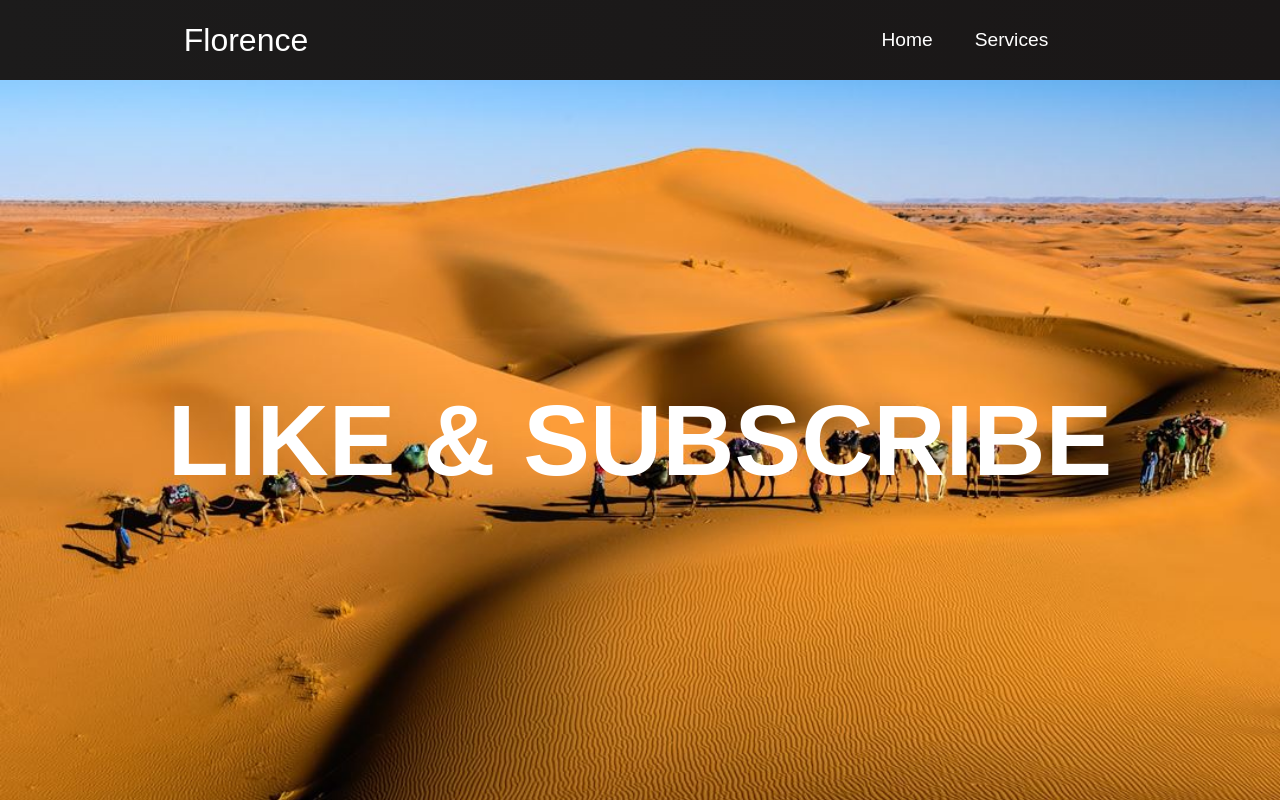
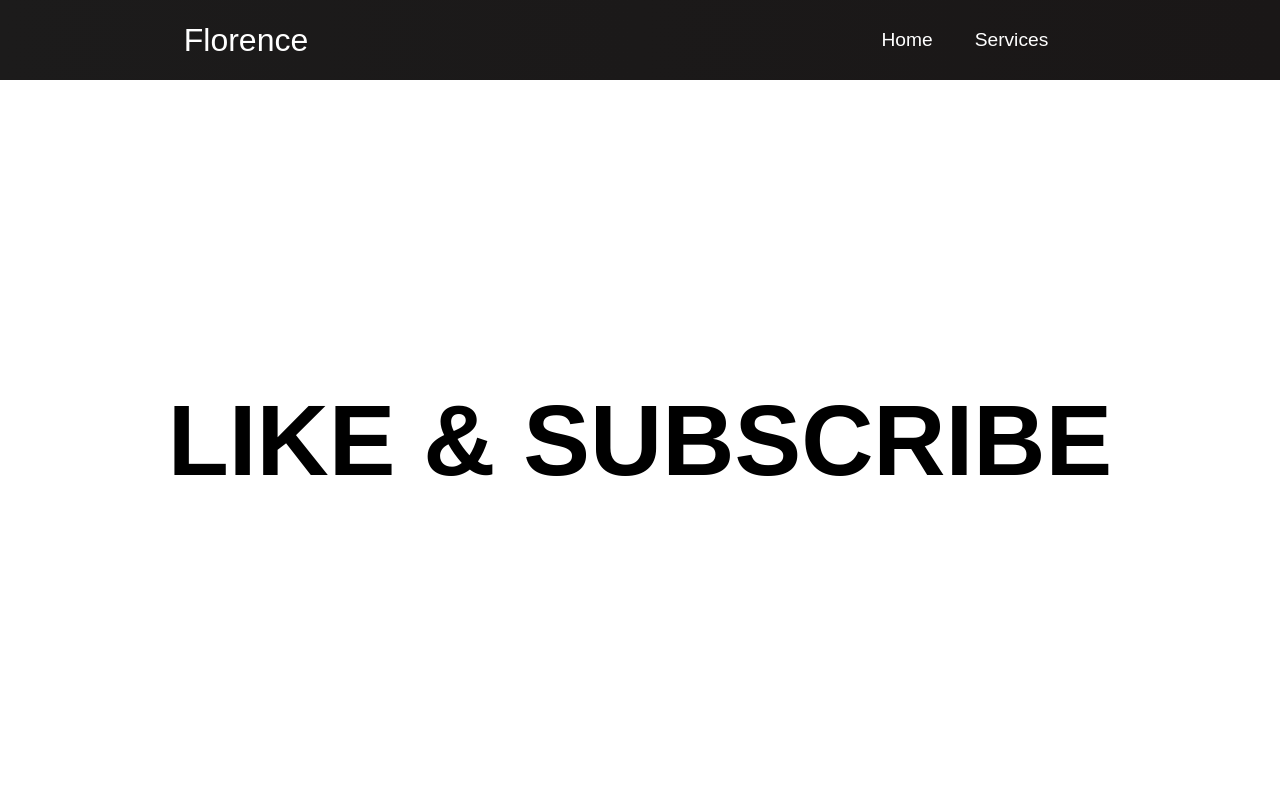
Before and after one commit to gerald-apm/florence-frontend, a React (Create React App) app: page /sign-up in a window 1280 px wide. Built offline with nearby package versions, Linux system fonts and the light colour scheme.

Commit message:
adding preload images

```diff
--- a/public/index.html
+++ b/public/index.html
@@ -86,6 +86,10 @@
     <meta name="viewport" content="width=device-width, initial-scale=1.0" />
     <meta http-equiv="X-UA-Compatible" content="ie=edge" />
     <title>Florence Official Website</title>
+    <link rel="preload" as="image" href="../src/assets/images/img-home.jpg" />
+    <link rel="preload" as="image" href="../src/assets/images/img-1.jpg" />
+    <link rel="preload" as="image" href="../src/assets/images/img-2.jpg" />
+    <link rel="preload" as="image" href="../src/assets/images/img-8.jpg" />
     <link
       rel="preload"
       as="style"
--- a/src/App.css
+++ b/src/App.css
@@ -1 +1,73 @@
-*{box-sizing:border-box;margin:0;padding:0;font-family:"PT Sans",sans-serif}.home,.products,.services,.sign-up{display:flex;height:90vh;align-items:center;justify-content:center;font-size:3rem}.services{background-image:url(assets/images/img-2.jpg);background-position:center;background-size:cover;background-repeat:no-repeat;color:#fff;font-size:100px}.products{background-image:url(assets/images/img-1.jpg);background-position:center;background-size:fill;background-repeat:no-repeat;color:#fff;font-size:100px}.sign-up{background-image:url(assets/images/img-8.jpg);background-position:center;background-size:cover;background-repeat:no-repeat;color:#fff;font-size:100px}.preloader{position:fixed;width:100%;height:100%;top:0;left:0;z-index:999999;background-color:#303030;color:#fff;text-align:center;font-size:20px}.loader{position:absolute;top:50%;left:50%;margin-left:-30px}
+* {
+  box-sizing: border-box;
+  margin: 0;
+  padding: 0;
+  font-family: "PT Sans", sans-serif;
+}
+.home,
+.products,
+.services,
+.sign-up {
+  display: flex;
+  height: 90vh;
+  align-items: center;
+  justify-content: center;
+  font-size: 3rem;
+}
+.services {
+  color: #000;
+  font-size: 100px;
+}
+
+.services::after {
+  background-image: url(assets/images/img-2.jpg);
+  background-position: center;
+  background-size: cover;
+  background-repeat: no-repeat;
+  color: #fff;
+}
+
+.products {
+  color: #000;
+  font-size: 100px;
+}
+
+.products::after {
+  background-image: url(assets/images/img-1.jpg);
+  background-position: center;
+  background-size: fill;
+  background-repeat: no-repeat;
+  color: #fff;
+}
+
+.sign-up {
+  color: #000;
+  font-size: 100px;
+}
+
+.sign-up::after {
+  background-image: url(assets/images/img-8.jpg);
+  background-position: center;
+  background-size: cover;
+  background-repeat: no-repeat;
+  color: #fff;
+}
+
+.preloader {
+  position: fixed;
+  width: 100%;
+  height: 100%;
+  top: 0;
+  left: 0;
+  z-index: 999999;
+  background-color: #303030;
+  color: #fff;
+  text-align: center;
+  font-size: 20px;
+}
+.loader {
+  position: absolute;
+  top: 50%;
+  left: 50%;
+  margin-left: -30px;
+}
```
